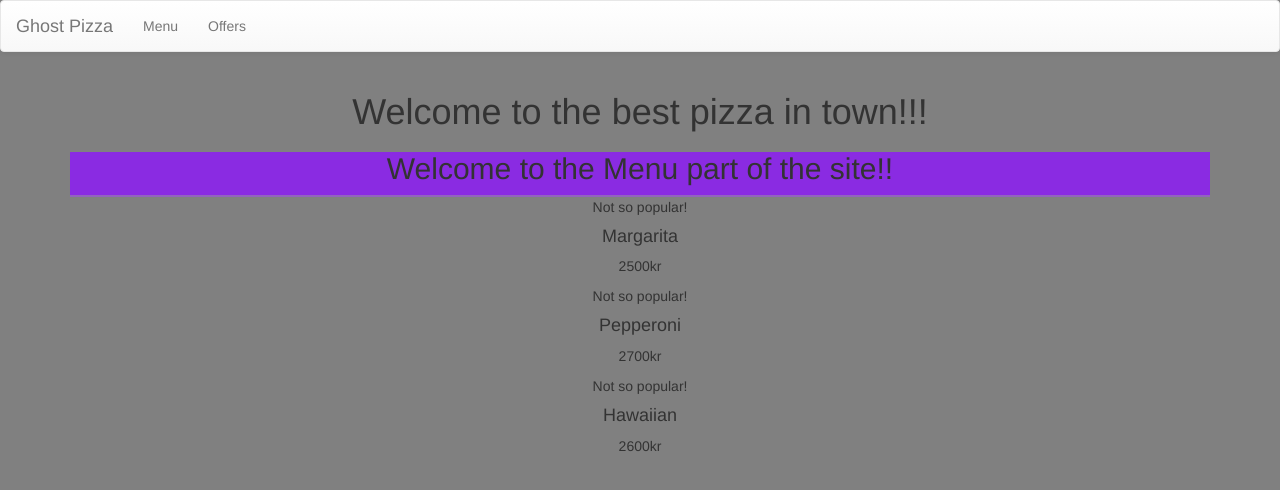
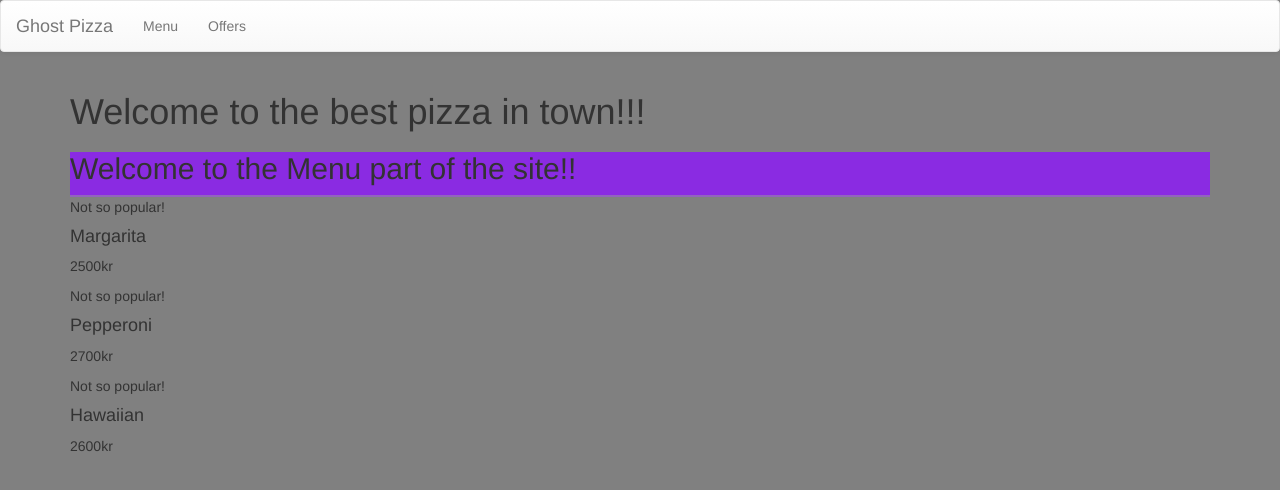
Before and after one commit to robert-orri/Ghost-pizza, a Django app: page / in a window 1280 px wide. Shown: the top 490 px of the page. Run offline with Django 4.2, Linux system fonts and the light colour scheme.

Commit message:
New ting

```diff
--- a/static/css/main.css
+++ b/static/css/main.css
@@ -1,14 +1,18 @@
 .ghost{
     border-bottom: solid 2px rgba(155, 155, 155, .5);
     background-color: blueviolet;
+    text-align: left;
 }
+
 .manufacturer{
     border-bottom: solid 2px rgba(155, 155, 155, .5);
-    background-color: green;
+    background-color: blue;
+    text-align: left;
+    text-decoration-color: blue;
 }
 
 body{
     background-color: grey;
     border: 20px;
-    text-align: center;
+    text-align: -moz-center;
 }
```
